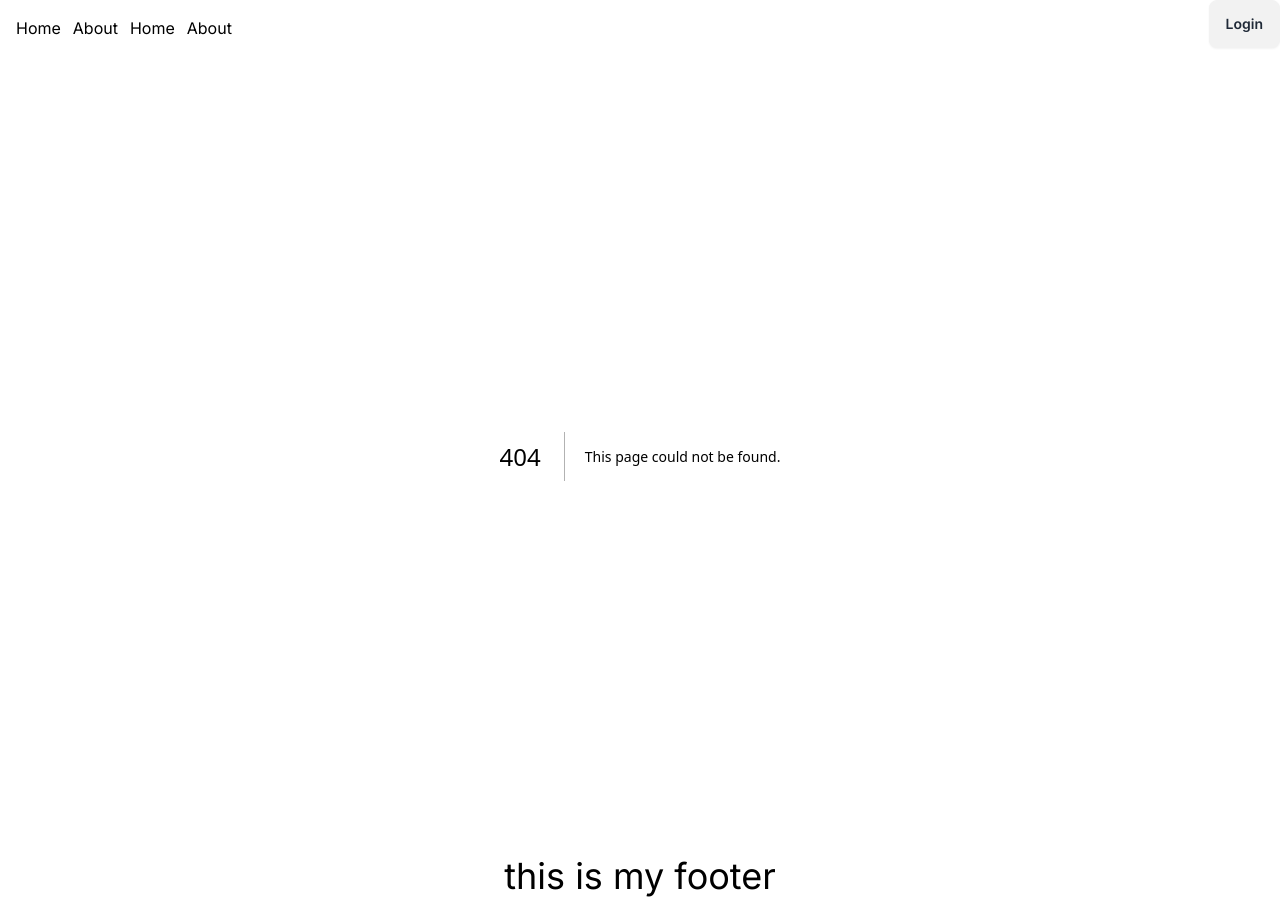
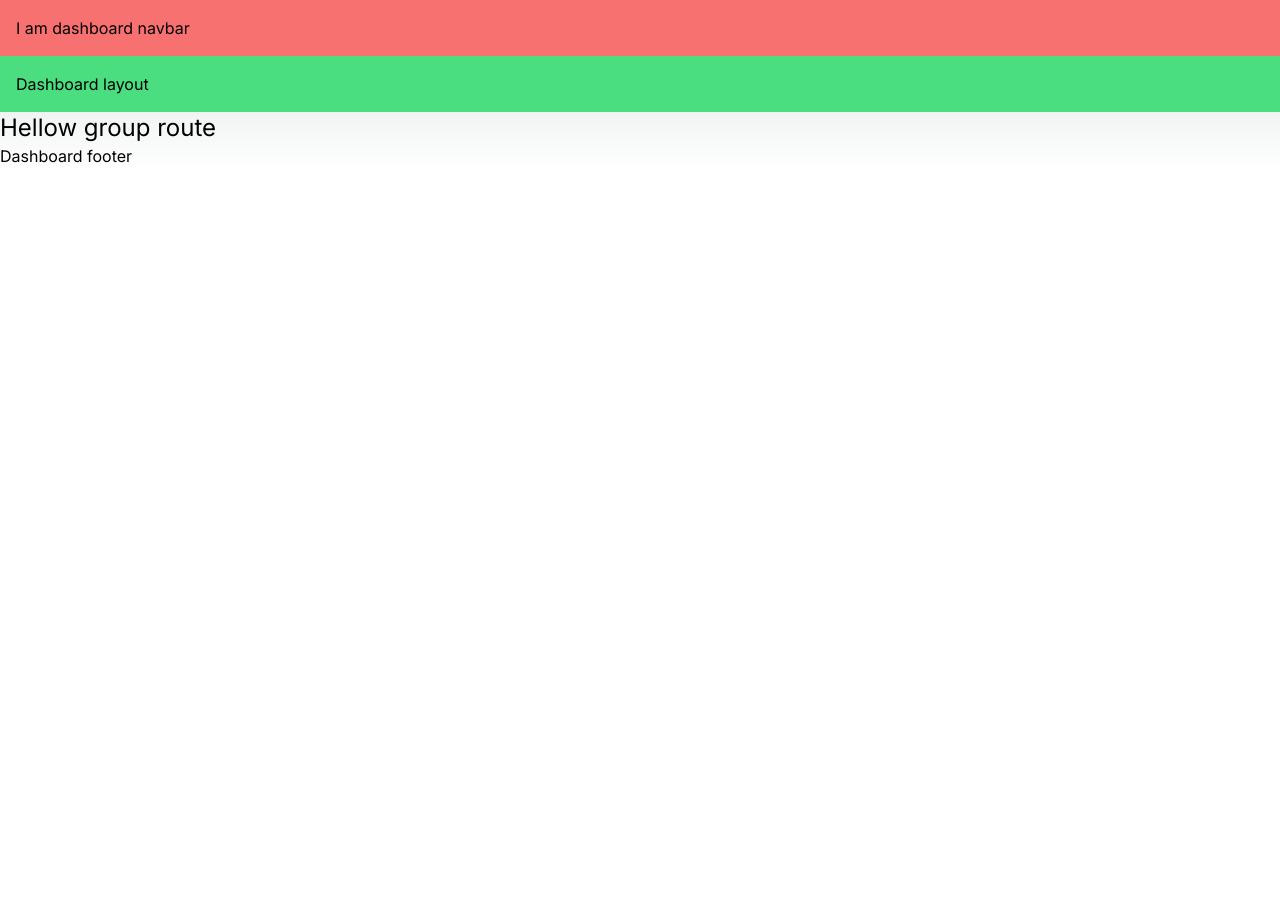
Before and after one commit to nafis200/next-js-1st, a Next.js app: page /dashboard in a window 1280 px wide. Before the commit this address had no page. After the commit the page ends 800 px from the top, so only its background shows below. Built offline with nearby package versions, Linux system fonts and the light colour scheme.

Commit message:
layout catche

```diff
--- /dev/null
+++ b/src/app/(group)/dashboard/layout.jsx
@@ -0,0 +1,17 @@
+import React from 'react';
+
+const layout = ({children}) => {
+    return (
+        <div>
+            <div className='bg-green-400 p-4'>
+                Dashboard layout
+            </div>
+              {children}
+            <footer>
+                Dashboard footer
+            </footer>
+        </div>
+    );
+};
+
+export default layout;
--- /dev/null
+++ b/src/app/(group)/dashboard/page.jsx
@@ -0,0 +1,12 @@
+
+
+
+const page = () => {
+    return (
+        <div>
+           <h2 className="text-2xl">Hellow group route</h2>
+        </div>
+    );
+};
+
+export default page;
--- a/src/app/layout.js
+++ b/src/app/layout.js
@@ -18,9 +18,9 @@ export default function RootLayout({ children }) {
          <div className="">
           {children}
           </div>
-         <footer className="text-center text-4xl">
+         {/* <footer className="text-center text-4xl">
             this is my footer
-         </footer>
+         </footer> */}
         </body>
     </html>
   );
--- a/src/components/Navbar.jsx
+++ b/src/components/Navbar.jsx
@@ -15,11 +15,19 @@ const Navbar = () => {
         {
             title:'About',
             path:'/about'
+        },
+        {
+            title:'dashboard',
+            path:'/dashboard'
+            // group er moddhe dashboard taw /group/dashboard na diye just dashboard dilei kaj korbe
         }
     ]
     const handlelogin = ()=>{
         router.push('/about')
     }
+    if(pathName.includes("dashboard"))
+    return <div className='bg-red-400 p-4'>I am  dashboard navbar</div>
+
     return (
         <div>
         <nav className='flex justify-between'>
```
